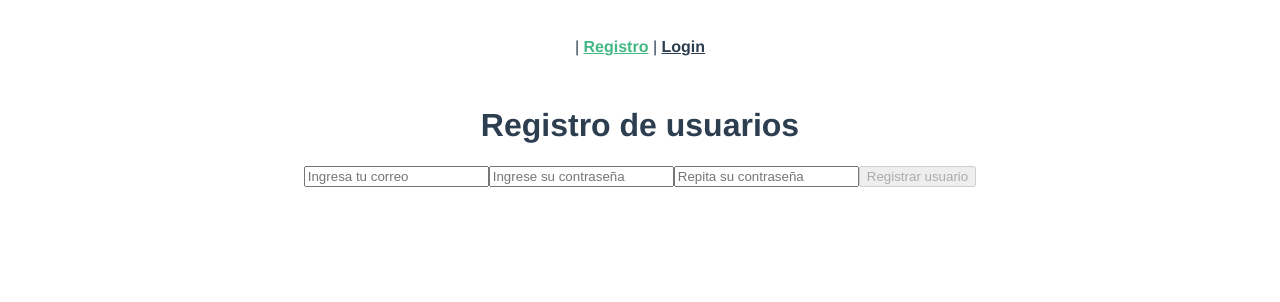
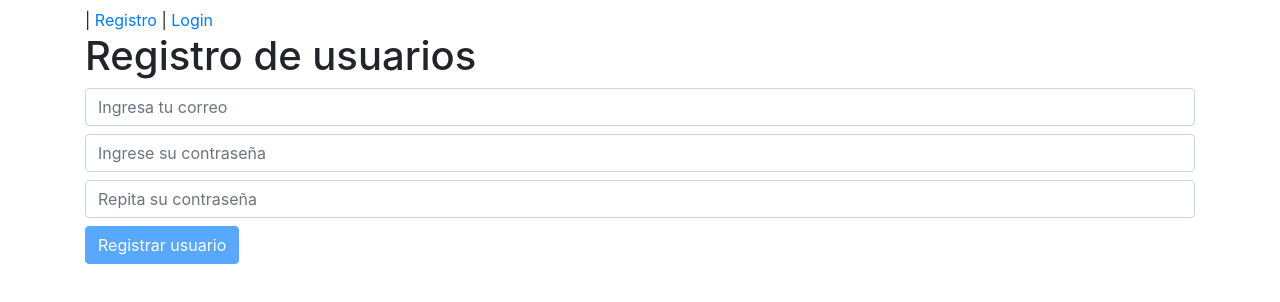
Before and after one commit to Arkalex/vue-auth-firebase, a Vue app: page /registro in a window 1280 px wide. Shown: the top 302 px of the page. Built offline with nearby package versions, Linux system fonts and the light colour scheme; no server answers.

Commit message:
Added styles

```diff
--- a/public/index.html
+++ b/public/index.html
@@ -6,6 +6,8 @@
     <meta name="viewport" content="width=device-width,initial-scale=1.0">
     <link rel="icon" href="<%= BASE_URL %>favicon.ico">
     <title><%= htmlWebpackPlugin.options.title %></title>
+
+    <link rel="stylesheet" href="https://stackpath.bootstrapcdn.com/bootstrap/4.5.0/css/bootstrap.min.css" integrity="sha384-9aIt2nRpC12Uk9gS9baDl411NQApFmC26EwAOH8WgZl5MYYxFfc+NcPb1dKGj7Sk" crossorigin="anonymous">
   </head>
   <body>
     <noscript>
--- a/src/App.vue
+++ b/src/App.vue
@@ -1,6 +1,6 @@
 <template>
-  <div id="app">
-    <div id="nav">
+  <div class="container mt-2" id="app">
+    <div>
       <router-link to="/" v-if="existeUsuario">Inicio</router-link> |
       <router-link to="/registro" v-if="!existeUsuario">Registro</router-link> |
       <router-link to="/acceso" v-if="!existeUsuario">Login</router-link>
@@ -23,25 +23,4 @@ export default {
 }
 </script>
 
-<style>
-#app {
-  font-family: Avenir, Helvetica, Arial, sans-serif;
-  -webkit-font-smoothing: antialiased;
-  -moz-osx-font-smoothing: grayscale;
-  text-align: center;
-  color: #2c3e50;
-}
-
-#nav {
-  padding: 30px;
-}
-
-#nav a {
-  font-weight: bold;
-  color: #2c3e50;
-}
-
-#nav a.router-link-exact-active {
-  color: #42b983;
-}
 </style>
--- a/src/views/Acceso.vue
+++ b/src/views/Acceso.vue
@@ -7,14 +7,16 @@
                 type="email"
                 placeholder="Ingrese email"
                 v-model=email
+                class="form-control mb-2"
             >
 
             <input
                 type="password"
                 placeholder="Ingrese password"
                 v-model=pass
+                class="form-control mb-2"
             >
-            <button type="submit">Login</button>
+            <button type="submit" class="btn btn-primary">Login</button>
         </form>
 
         <p>{{error}}</p>
--- a/src/views/Agregar.vue
+++ b/src/views/Agregar.vue
@@ -2,8 +2,8 @@
     <div>
         <h1>Agregar</h1>
         <form @submit.prevent="agregarTarea(nombre)">
-            <input type="text" v-model="nombre">
-            <button type="submit">Agregar</button>
+            <input type="text" v-model="nombre" class="form-control mb-2" placeholder="Ingrese tarea">
+            <button type="submit" class="btn btn-primary">Agregar</button>
         </form>
     </div>
 </template>
--- a/src/views/Editar.vue
+++ b/src/views/Editar.vue
@@ -1,10 +1,10 @@
 <template>
     <div>
         <h1>Editar</h1>
-        {{id}} - {{tarea}}
+
         <form @submit.prevent="editarTarea(tarea)">
-            <input type="text" v-model="tarea.nombre">
-            <button>Editar</button>
+            <input type="text" v-model="tarea.nombre" class="form-control mb-2">
+            <button class="btn btn-warning">Editar</button>
         </form>
     </div>
 </template>
--- a/src/views/Inicio.vue
+++ b/src/views/Inicio.vue
@@ -1,17 +1,16 @@
 <template>
     <div>
         <h1>Ruta protegida</h1>
-        <p>{{usuario.email}}</p>
         <router-link to='/agregar'>
-            <button>Agregar</button>
+            <button class="btn btn-primary">Agregar</button>
         </router-link>
-        <ul>
-            <li v-for="(item, index) in tareas" :key="index">
+        <ul class="list-group">
+            <li v-for="(item, index) in tareas" :key="index" class="list-group-item">
                 {{item.id}} - {{item.nombre}}
-                <router-link :to="{name: 'Editar', params: {id: item.id}}">
-                    <button>Editar</button>
+                <router-link :to="{name: 'Editar', params: {id: item.id}}" class="float-right ml-2">
+                    <button class="btn btn-warning">Editar</button>
                 </router-link>
-                <button @click="eliminarTarea(item.id)">Eliminar</button>
+                <button @click="eliminarTarea(item.id)" class="btn btn-danger float-right">Eliminar</button>
             </li>
         </ul>
     </div>
--- a/src/views/Registro.vue
+++ b/src/views/Registro.vue
@@ -7,21 +7,24 @@
                 type="email"
                 placeholder="Ingresa tu correo"
                 v-model=email
+                class="form-control mb-2"
             >
 
             <input
                 type="password"
                 placeholder="Ingrese su contraseña"
                 v-model=pass1
+                class="form-control mb-2"
             >
 
             <input
                 type="password"
                 placeholder="Repita su contraseña"
                 v-model=pass2
+                class="form-control mb-2"
             >
 
-            <button type="submit" :disabled='!desactivar'>Registrar usuario</button>
+            <button class="btn btn-primary" type="submit" :disabled='!desactivar'>Registrar usuario</button>
         </form>
         <p>{{error}}</p>
     </div>
```
